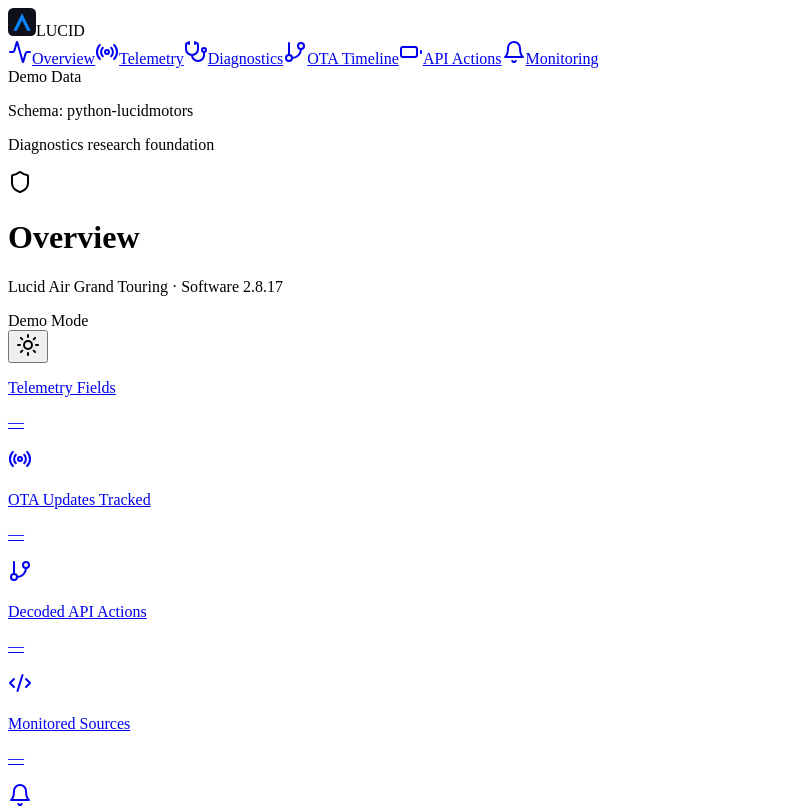
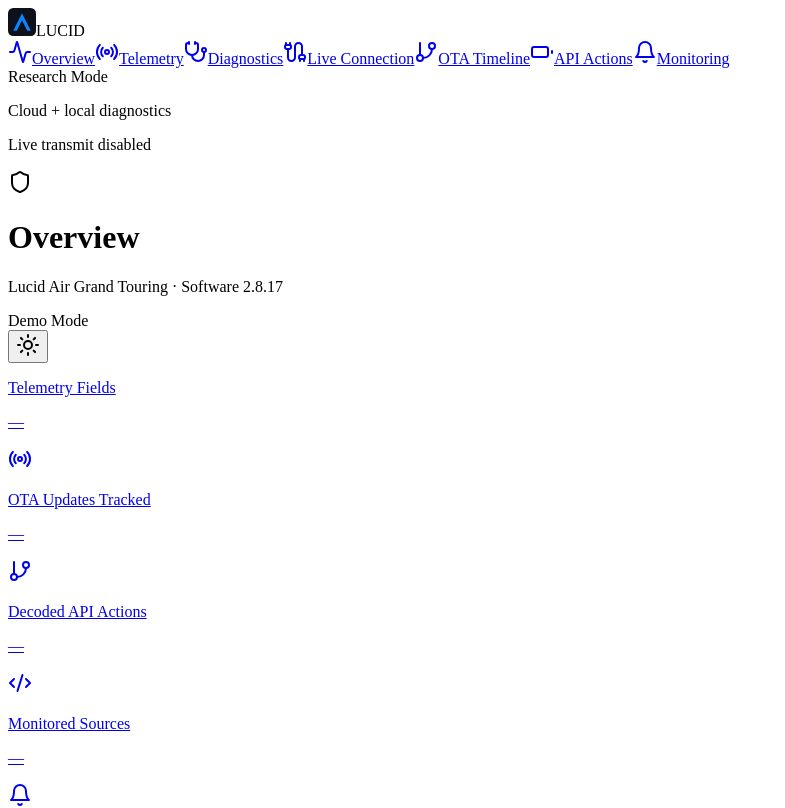
Before and after one commit to w46778/lucid-diagnostic-dashboard, a React (Vite) app in the folder client/: page /#/ in a window 1280 px wide. Shown: the top 808 px of the page, without its empty margins (0-785 px from the left). Built offline with nearby package versions, Linux system fonts and the light colour scheme; no server answers.

Commit message:
Add live connection navigation

```diff
--- a/client/src/components/sidebar.tsx
+++ b/client/src/components/sidebar.tsx
@@ -1,11 +1,12 @@
 import { Link, useLocation } from 'wouter';
-import { Battery, Radio, GitBranch, Activity, Bell, Shield, Stethoscope } from 'lucide-react';
+import { Battery, Radio, GitBranch, Activity, Bell, Shield, Stethoscope, Cable } from 'lucide-react';
 import { cn } from '@/lib/utils';
 
 const navItems = [
   { path: '/', label: 'Overview', icon: Activity },
   { path: '/telemetry', label: 'Telemetry', icon: Radio },
   { path: '/diagnostics', label: 'Diagnostics', icon: Stethoscope },
+  { path: '/live-connection', label: 'Live Connection', icon: Cable },
   { path: '/ota-timeline', label: 'OTA Timeline', icon: GitBranch },
   { path: '/api-actions', label: 'API Actions', icon: Battery },
   { path: '/monitoring', label: 'Monitoring', icon: Bell },
@@ -29,17 +30,7 @@
           const Icon = item.icon;
           const isActive = location === item.path;
           return (
-            <Link
-              key={item.path}
-              href={item.path}
-              data-testid={`nav-${item.label.toLowerCase().replace(/\s+/g, '-')}`}
-              className={cn(
-                'flex items-center gap-3 rounded-md px-3 py-2 text-sm font-medium transition-colors',
-                isActive
-                  ? 'bg-primary/10 text-primary'
-                  : 'text-muted-foreground hover:bg-accent hover:text-accent-foreground'
-              )}
-            >
+            <Link key={item.path} href={item.path} data-testid={`nav-${item.label.toLowerCase().replace(/\s+/g, '-')}`} className={cn('flex items-center gap-3 rounded-md px-3 py-2 text-sm font-medium transition-colors', isActive ? 'bg-primary/10 text-primary' : 'text-muted-foreground hover:bg-accent hover:text-accent-foreground')}>
               <Icon className="h-4 w-4 shrink-0" />
               <span className="hidden lg:block">{item.label}</span>
             </Link>
@@ -48,14 +39,8 @@
       </nav>
 
       <div className="mt-auto flex flex-col items-center gap-2 px-2">
-        <div className="hidden items-center gap-1.5 rounded-md bg-amber-500/10 px-2.5 py-1.5 lg:flex" data-testid="api-status">
-          <span className="h-1.5 w-1.5 rounded-full bg-amber-500" />
-          <span className="text-xs font-medium text-amber-500">Demo Data</span>
-        </div>
-        <div className="hidden text-center lg:block" data-testid="api-source">
-          <p className="text-xs text-muted-foreground">Schema: python-lucidmotors</p>
-          <p className="text-xs text-muted-foreground/60">Diagnostics research foundation</p>
-        </div>
+        <div className="hidden items-center gap-1.5 rounded-md bg-amber-500/10 px-2.5 py-1.5 lg:flex" data-testid="api-status"><span className="h-1.5 w-1.5 rounded-full bg-amber-500" /><span className="text-xs font-medium text-amber-500">Research Mode</span></div>
+        <div className="hidden text-center lg:block" data-testid="api-source"><p className="text-xs text-muted-foreground">Cloud + local diagnostics</p><p className="text-xs text-muted-foreground/60">Live transmit disabled</p></div>
         <Shield className="h-4 w-4 text-muted-foreground/40 lg:hidden" />
       </div>
     </aside>
```
